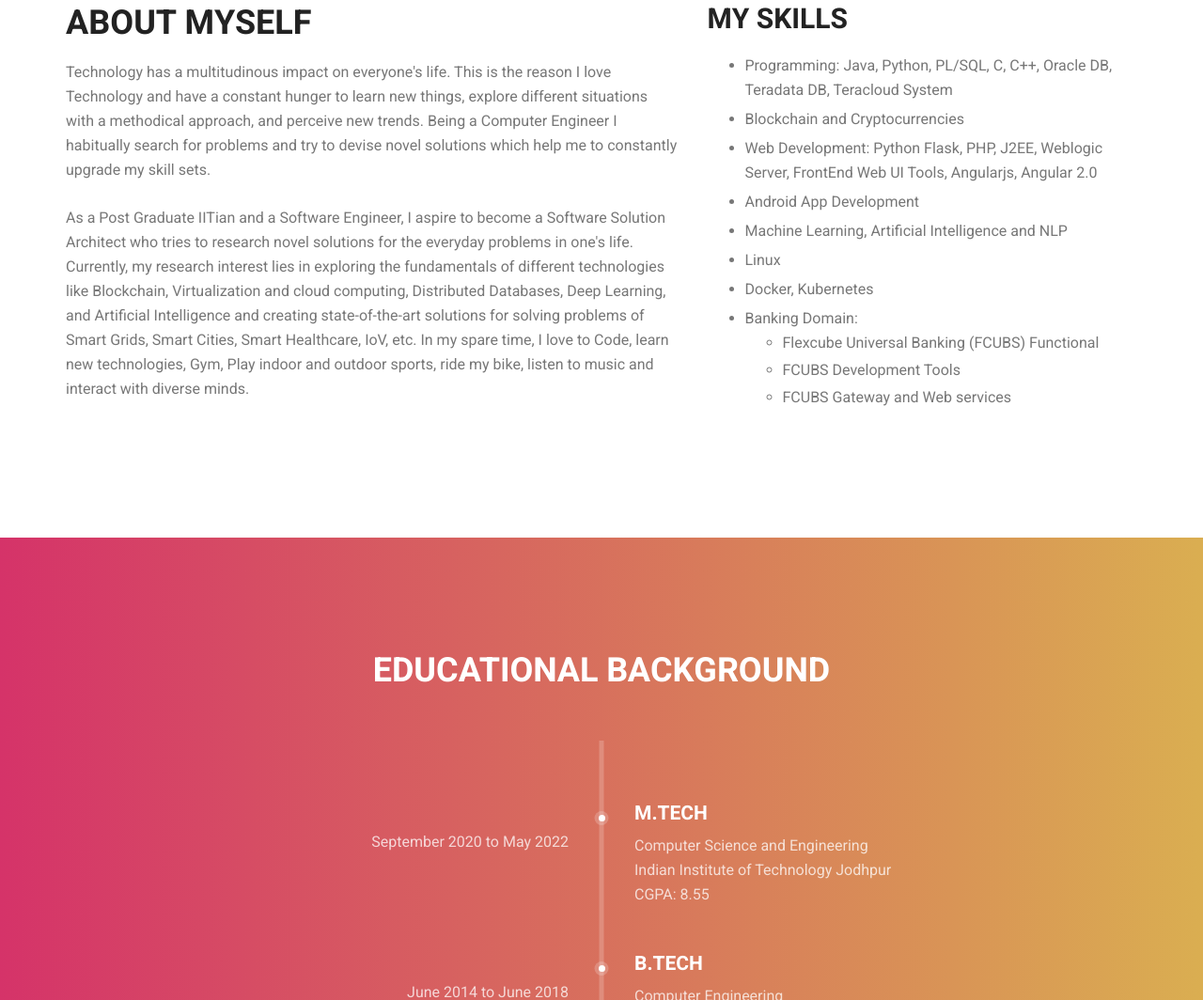
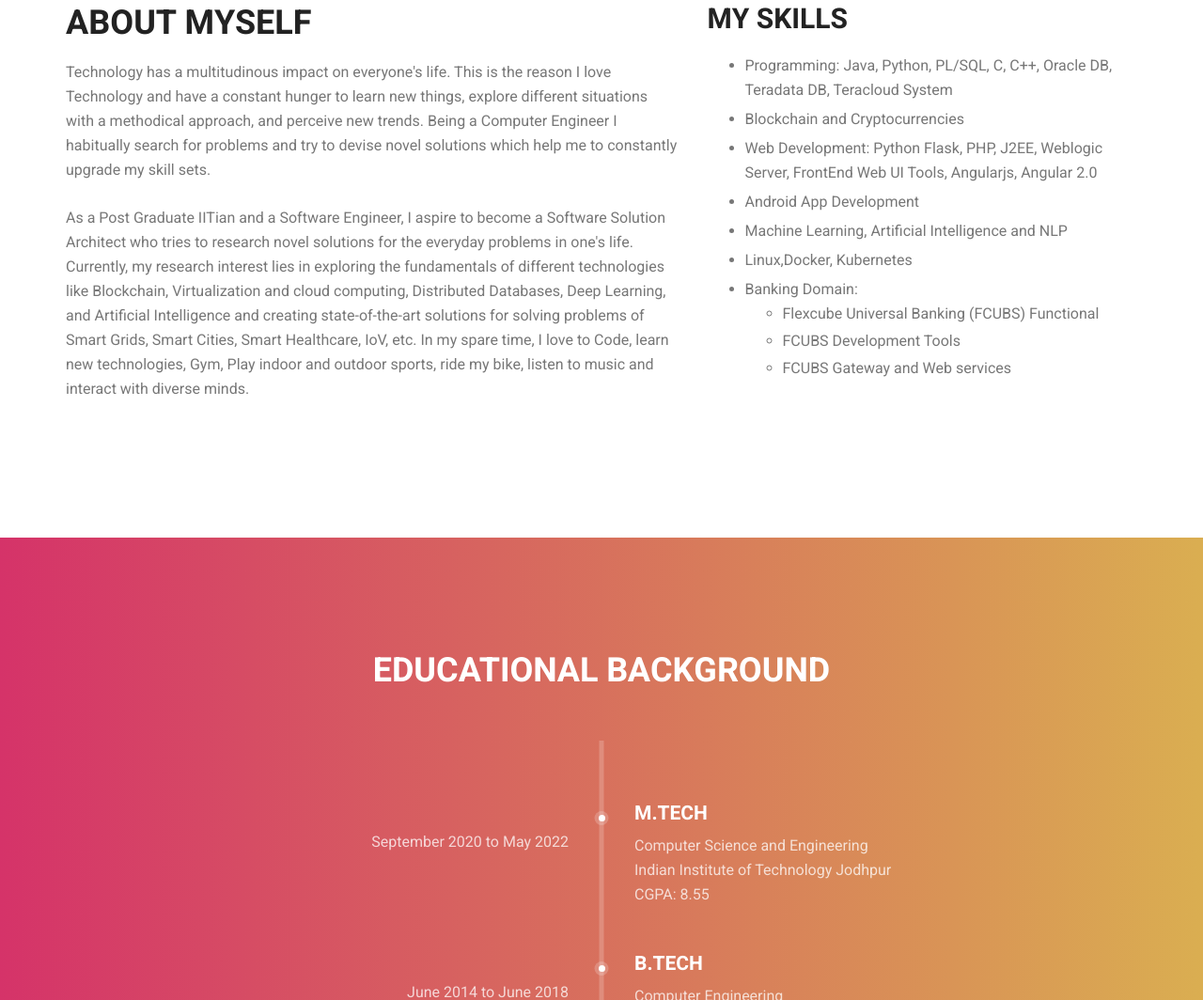
Before and after one commit to UmangBarbhaya/umangbarbhaya.github.io, a plain HTML site: page index.html in a window 1280 px wide. Shown: the part 1077-2141 px from the top of the page at 94% size. Drawn offline with Linux system fonts and the light colour scheme; files that its build step writes are made by us from their sources.

Commit message:
Update index.html

```diff
--- a/index.html
+++ b/index.html
@@ -141,8 +141,7 @@ In my spare time, I love to Code, learn new technologies, Gym, Play indoor and o
 							<li style="margin-bottom:5px;">Web Development: Python Flask, PHP, J2EE, Weblogic Server, FrontEnd Web UI Tools, Angularjs, Angular 2.0</li>
 							<li style="margin-bottom:5px;">Android App Development</li>
 							<li style="margin-bottom:5px;">Machine Learning, Artificial Intelligence and NLP</li>
-							<li style="margin-bottom:5px;">Linux</li>
-							<li style="margin-bottom:5px;">Docker, Kubernetes</li>
+							<li style="margin-bottom:5px;">Linux,Docker, Kubernetes</li>
 							<li style="margin-bottom:5px;">
 							Banking Domain:
 								<ul>
```
